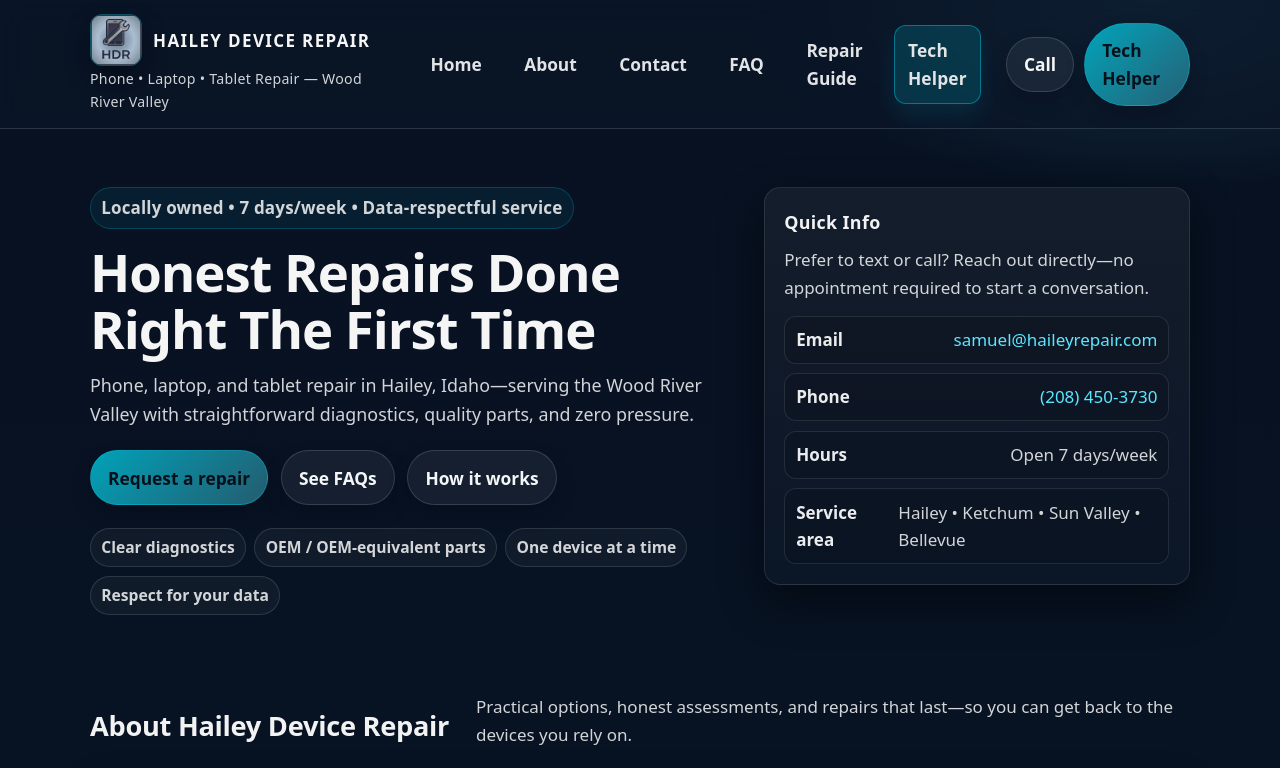
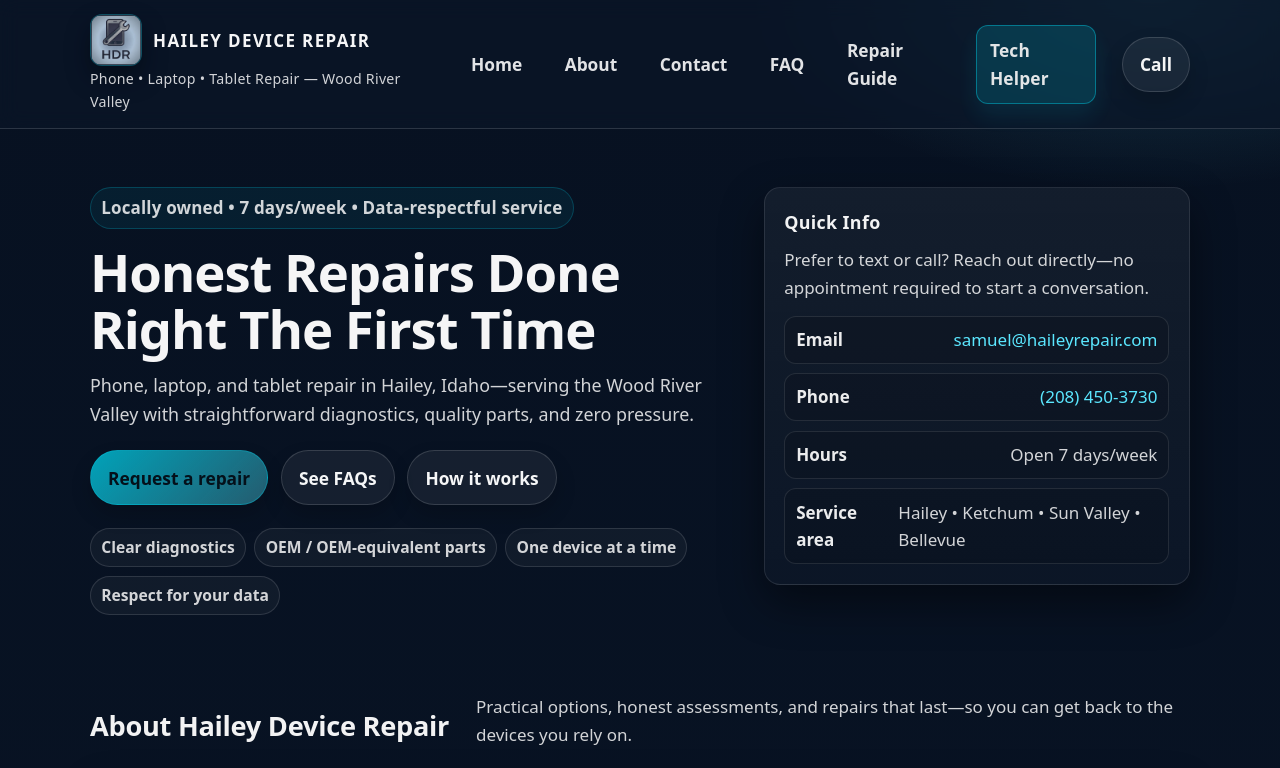
Before and after one commit to Mangomangoman1/hailey-repair, a Next.js app: page / in a window 1280 px wide. Shown: the top 768 px of the page. Built offline with nearby package versions, Linux system fonts and the light colour scheme.

Commit message:
Remove duplicate Tech Helper header CTA

```diff
--- a/app/layout.tsx
+++ b/app/layout.tsx
@@ -87,7 +87,6 @@ export default function RootLayout({
 
             <div className="header-cta">
               <a className="btn" href="tel:+12084503730">Call</a>
-              <Link className="btn btn-primary" href="/chat">Tech Helper</Link>
             </div>
           </div>
         </header>
```
